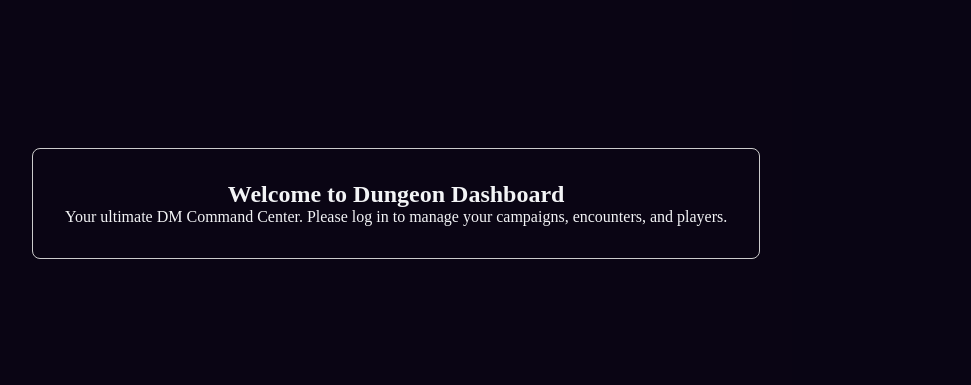
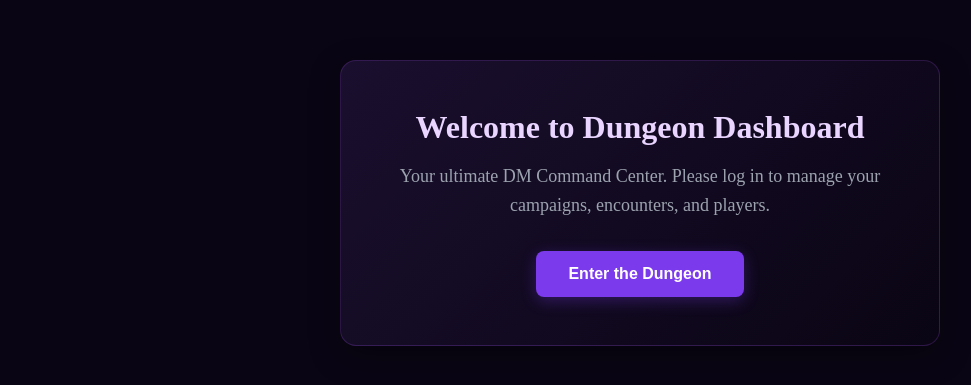
Before and after one commit to DavidBirnfeld/dungeon-dashboard, a Next.js app: page / in a window 1280 px wide. Shown: the part 197-582 px from the top of the page, without its empty margins (0-971 px from the left). Built offline with nearby package versions, Linux system fonts and the light colour scheme; no server answers.

Commit message:
feat: refactor HomepageGuest component with CSS modules for improved styling and structure

```diff
--- /dev/null
+++ b/src/app/components/homepage-guest/HomepageGuest.module.css
@@ -0,0 +1,43 @@
+.container {
+  padding: 3rem 2rem;
+  text-align: center;
+  background: linear-gradient(135deg, #1a0f2e 0%, #0a0514 100%);
+  border: 1px solid rgba(168, 85, 247, 0.2);
+  border-radius: 1rem;
+  max-width: 600px;
+  margin: 0; /* Removed margin to allow perfect centering by the parent */
+  box-shadow: 0 10px 30px rgba(0, 0, 0, 0.4);
+}
+
+.title {
+  font-size: 2rem;
+  font-weight: 700;
+  margin-bottom: 1rem;
+  color: #e9d5ff;
+}
+
+.description {
+  color: #9ca3af;
+  font-size: 1.125rem;
+  line-height: 1.6;
+  margin-bottom: 2rem;
+}
+
+.loginButton {
+  padding: 0.875rem 2rem;
+  background-color: #7c3aed;
+  color: white;
+  border: none;
+  border-radius: 0.5rem;
+  font-size: 1rem;
+  font-weight: 600;
+  cursor: pointer;
+  transition: all 0.2s ease;
+  box-shadow: 0 4px 15px rgba(124, 58, 237, 0.3);
+}
+
+.loginButton:hover {
+  background-color: #9333ea;
+  transform: translateY(-2px);
+  box-shadow: 0 6px 20px rgba(124, 58, 237, 0.4);
+}
--- a/src/app/components/homepage-guest/HomepageGuest.tsx
+++ b/src/app/components/homepage-guest/HomepageGuest.tsx
@@ -1,10 +1,19 @@
+"use client";
+
+import { signIn } from "next-auth/react";
+import styles from "./HomepageGuest.module.css";
+
 export default function HomepageGuest() {
   return (
-    <div style={{ padding: "2rem", textAlign: "center", border: "1px solid #ccc", borderRadius: "8px" }}>
-      <h2>Welcome to Dungeon Dashboard</h2>
-      <p>Your ultimate DM Command Center. Please log in to manage your campaigns, encounters, and players.</p>
+    <div className={styles.container}>
+      <h2 className={styles.title}>Welcome to Dungeon Dashboard</h2>
+      <p className={styles.description}>
+        Your ultimate DM Command Center. Please log in to manage your campaigns, encounters, and players.
+      </p>
 
-      {/* We will eventually put a clickable Login button right here! */}
+      <button className={styles.loginButton} onClick={() => signIn()}>
+        Enter the Dungeon
+      </button>
     </div>
   );
 }
--- a/src/app/page.module.css
+++ b/src/app/page.module.css
@@ -2,11 +2,11 @@
 .main {
   display: flex;
   flex-direction: column;
-  min-height: 100vh;
+  height: 100vh; /* Fill the viewport height */
+  flex: 1;       /* Fill the remaining width next to the sidebar */
   /* Dark background to match your app's theme */
   background-color: #0a0514;
   color: #f3f4f6;
-  padding: 2rem;
   box-sizing: border-box;
 }
 
@@ -17,6 +17,7 @@
   width: 100%;
   display: flex;
   flex-direction: column;
+  padding: 2rem; /* Moved padding here to keep dashboard looking the same */
 }
 
 /* Header section styling */
```
